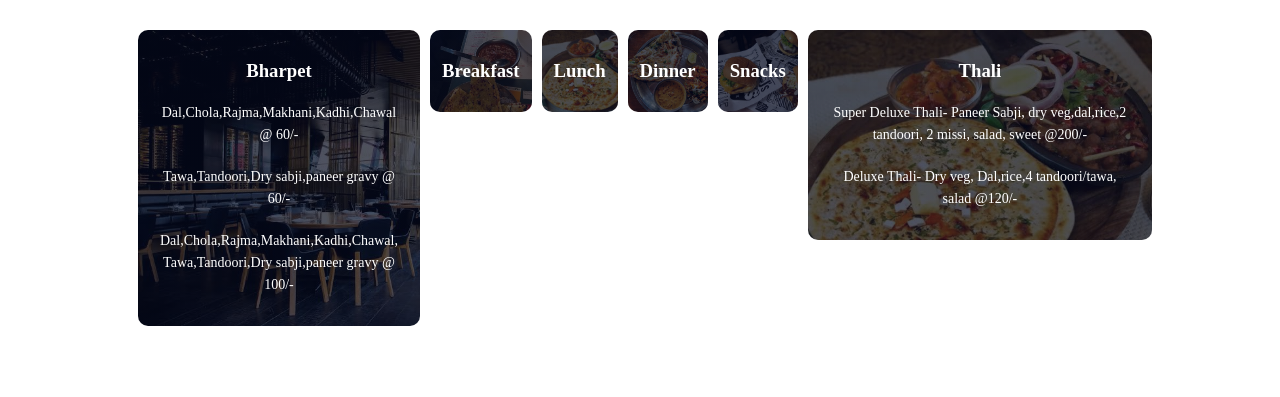
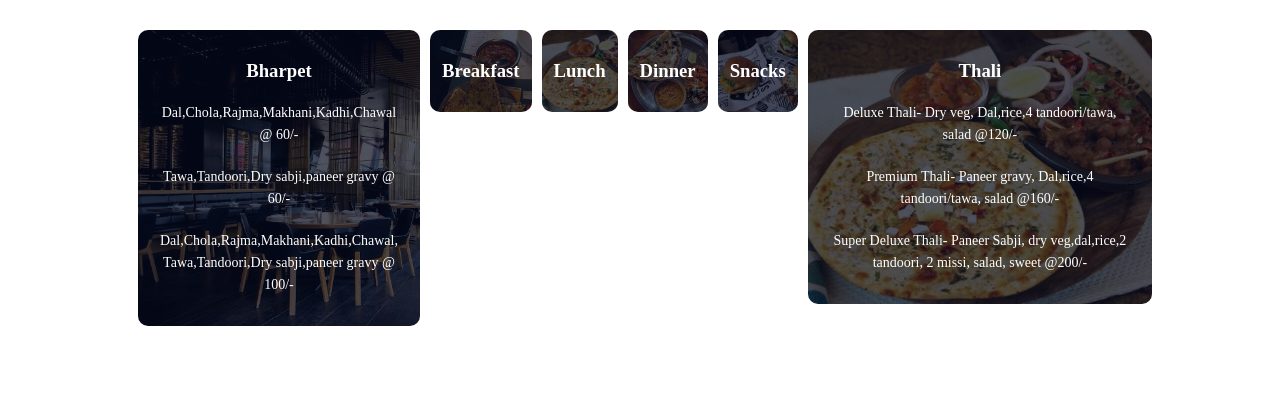
Before and after one commit to Harshil0309/TheSwaad, a plain HTML site: page index.html in a window 1280 px wide. Shown: the part 403-800 px from the top of the page. Drawn offline with Linux system fonts and the light colour scheme.

Commit message:
thali added

```diff
--- a/index.html
+++ b/index.html
@@ -368,8 +368,9 @@ h3{
         <a href="menu.html">
             <div class="course-col-lun">
                 <h3>Thali</h3>
+                <p>Deluxe Thali- Dry veg, Dal,rice,4 tandoori/tawa, salad @120/- </p>
+                <p>Premium Thali- Paneer gravy, Dal,rice,4 tandoori/tawa, salad @160/- </p>
                 <p>Super Deluxe Thali- Paneer Sabji, dry veg,dal,rice,2 tandoori, 2 missi, salad, sweet @200/-</p>
-                <p>Deluxe Thali- Dry veg, Dal,rice,4 tandoori/tawa, salad @120/- </p>
             </div>
             </a>
 
```
